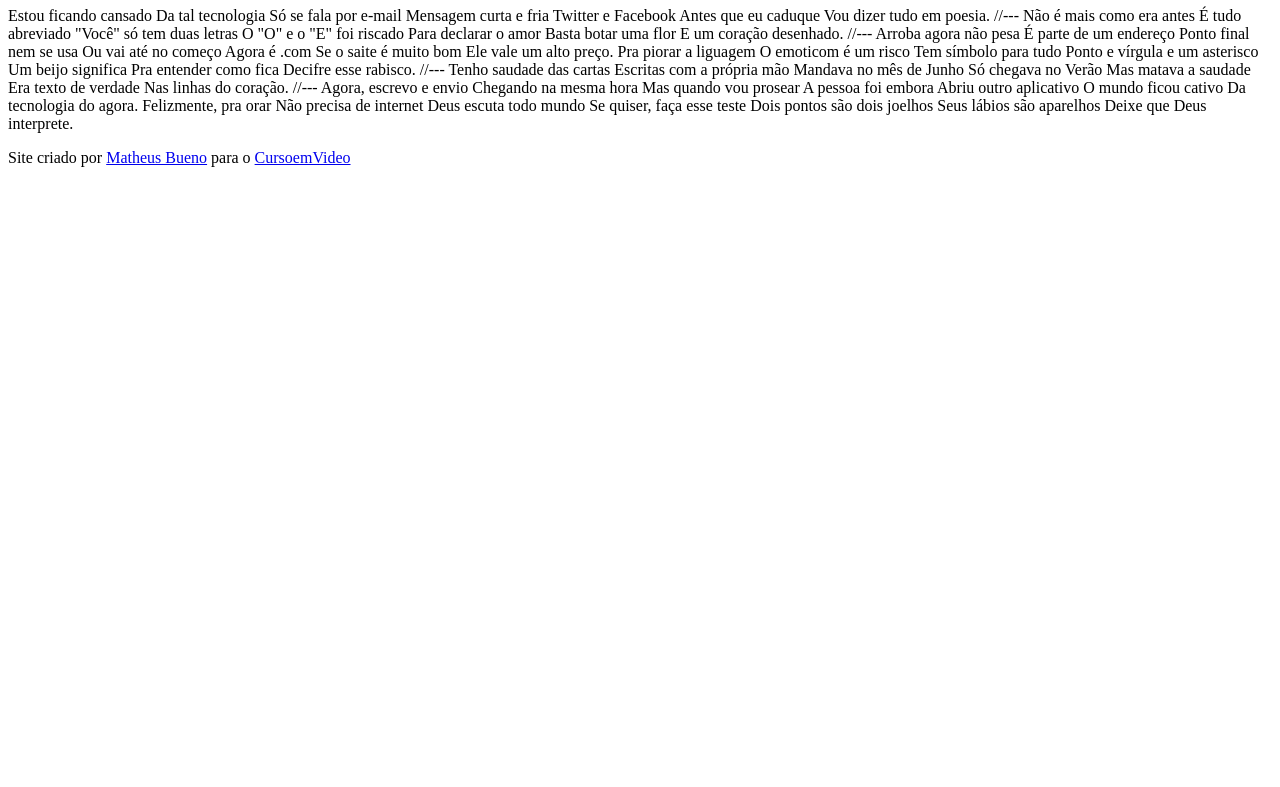
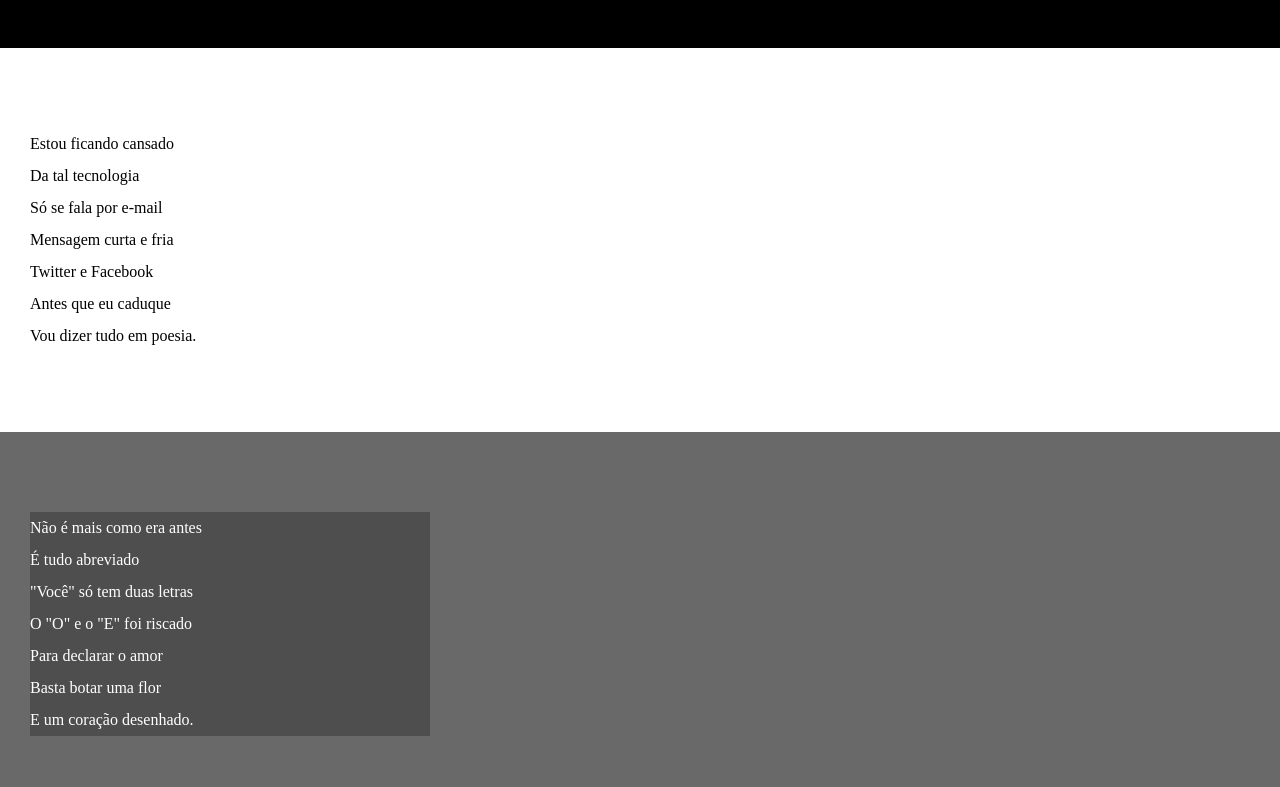
Before and after one commit to MatheusMaganoBueno/html-css, a plain HTML site: page Desafios/desafio012/index.html in a window 1280 px wide. Shown: the part 107-894 px from the top of the page. Before the commit the page ends 800 px from the top, so only its background shows below. Drawn offline with Linux system fonts and the light colour scheme.

Commit message:
Atualizei estilos dos textos e blocos

```diff
--- /dev/null
+++ b/Desafios/desafio012/estilo/style.css
@@ -0,0 +1,65 @@
+@charset "UTF-8";
+
+* {
+    margin: 0px;
+    padding: 0px;
+}
+
+html, body {
+    min-height: 100vh;
+    background-color: darkgray;
+}
+
+header {
+    background-color: black;
+    color: white;
+    text-align: center;
+}
+
+header > h1 {
+    padding-top: 50px;
+    font-variant: small-caps;
+}
+
+header > p {
+    padding-bottom: 50px;
+}
+
+header a, footer a{
+    color: white;
+    text-decoration: none;
+    font-weight: bolder;
+}
+
+header a:hover, footer a:hover {
+    text-decoration: underline;
+}
+
+section {
+    padding-top: 10vh;
+    padding-bottom: 10vh;
+    line-height: 2em;
+    padding-left: 30px;
+}
+
+section.normal {
+    background-color: white;
+    color: black;
+}
+
+section.imagem {
+    background-color: rgb(105, 105, 105);
+    color: white;
+}
+
+section.imagem > p {
+    width: 400px;
+    background-color: rgba(0, 0, 0, 0.253);
+}
+
+footer {
+    background-color: black;
+    color: white;
+    text-align: center;
+    padding: 10px ;
+}
--- a/Desafios/desafio012/index.html
+++ b/Desafios/desafio012/index.html
@@ -4,6 +4,7 @@
     <meta charset="UTF-8">
     <meta name="viewport" content="width=device-width, initial-scale=1.0">
     <title>Cordel Moderno</title>
+    <link rel="stylesheet" href="estilo/style.css">
 </head>
 <body>
     <header>
@@ -13,72 +14,88 @@
         <p>
             Por <a href="https://www.recantodasletras.com.br/poesias/3186743" target="_blank">Milton Duarte</a>
         </p>
-
     </header>
 
-        Estou ficando cansado
-        Da tal tecnologia
-        Só se fala por e-mail
-        Mensagem curta e fria
-        Twitter e Facebook
-        Antes que eu caduque
-        Vou dizer tudo em poesia.
+        <section class="normal">
+            <p>
+                Estou ficando cansado <br>
+                Da tal tecnologia <br>
+                Só se fala por e-mail <br>
+                Mensagem curta e fria <br>
+                Twitter e Facebook <br>
+                Antes que eu caduque <br>
+                Vou dizer tudo em poesia.
+            </p>
+        </section>
 
-        //---
+        <section class="imagem">
+            <p>
+                Não é mais como era antes <br>
+                É tudo abreviado <br>
+                "Você" só tem duas letras <br>
+                O "O" e o "E" foi riscado <br>
+                Para declarar o amor <br>
+                Basta botar uma flor <br>
+                E um coração desenhado.
+            </p>
+        </section>
 
-        Não é mais como era antes
-        É tudo abreviado
-        "Você" só tem duas letras
-        O "O" e o "E" foi riscado
-        Para declarar o amor
-        Basta botar uma flor
-        E um coração desenhado.
+        <section class="normal">
+          <p>
 
-        //---
+                Arroba agora não pesa <br>
+                É parte de um endereço <br>
+                Ponto final nem se usa <br>
+                Ou vai até no começo <br>
+                Agora é .com <br>
+                Se o saite é muito bom <br>
+                Ele vale um alto preço.
+          </p>
 
-        Arroba agora não pesa
-        É parte de um endereço
-        Ponto final nem se usa
-        Ou vai até no começo
-        Agora é .com
-        Se o saite é muito bom
-        Ele vale um alto preço.
+            <p>
+                Pra piorar a liguagem <br>
+                O emoticom é um risco <br>
+                Tem símbolo para tudo <br>
+                Ponto e vírgula e um asterisco <br>
+                Um beijo significa <br>
+                Pra entender como fica <br>
+                Decifre esse rabisco.
+            </p>
+        </section>
 
-        Pra piorar a liguagem
-        O emoticom é um risco
-        Tem símbolo para tudo
-        Ponto e vírgula e um asterisco
-        Um beijo significa
-        Pra entender como fica
-        Decifre esse rabisco.
+        <section class="imagem">
+            <p>
+                Tenho saudade das cartas <br>
+                Escritas com a própria mão <br>
+                Mandava no mês de Junho <br>
+                Só chegava no Verão <br>
+                Mas matava a saudade <br>
+                Era texto de verdade <br>
+                Nas linhas do coração.
+            </p>
+        </section>
 
-        //---
+        <section class="normal">
+            <p>
+                Agora, escrevo e envio <br>
+                Chegando na mesma hora <br>
+                Mas quando vou prosear <br>
+                A pessoa foi embora <br>
+                Abriu outro aplicativo <br>
+                O mundo ficou cativo <br>
+                Da tecnologia do agora.
+            </p>
 
-        Tenho saudade das cartas
-        Escritas com a própria mão
-        Mandava no mês de Junho
-        Só chegava no Verão
-        Mas matava a saudade
-        Era texto de verdade
-        Nas linhas do coração.
-
-        //---
-
-        Agora, escrevo e envio
-        Chegando na mesma hora
-        Mas quando vou prosear
-        A pessoa foi embora
-        Abriu outro aplicativo
-        O mundo ficou cativo
-        Da tecnologia do agora.
-
-        Felizmente, pra orar
-        Não precisa de internet
-        Deus escuta todo mundo
-        Se quiser, faça esse teste
-        Dois pontos são dois joelhos
-        Seus lábios são aparelhos
-        Deixe que Deus interprete.
+            <p>
+                Felizmente, pra orar <br>
+                Não precisa de internet <br>
+                Deus escuta todo mundo <br>
+                Se quiser, faça esse teste <br>
+                Dois pontos são dois joelhos <br>
+                Seus lábios são aparelhos <br>
+                Deixe que Deus interprete.
+            </p>
+        </section>
 
         <footer>
             <p>Site criado por <a href="https://github.com/MatheusMaganoBueno" target="_blank">Matheus Bueno</a>
```
